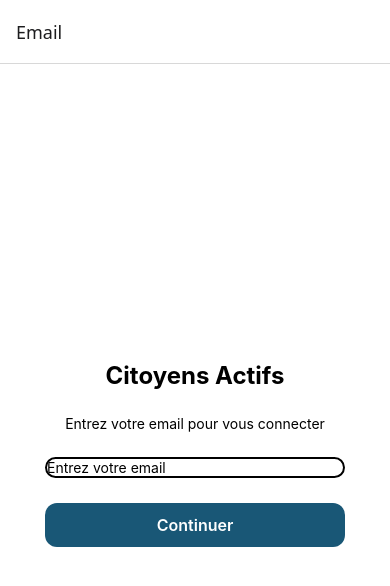
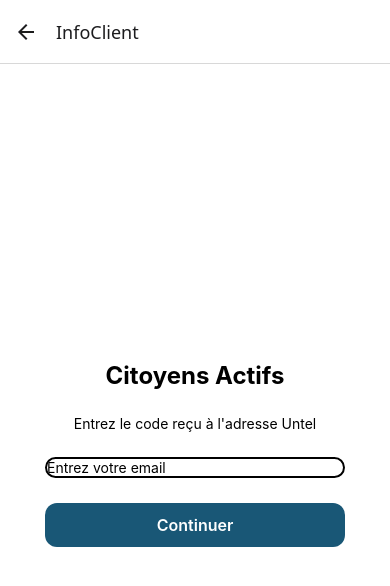
Before and after one commit to hamdikahloun/citoyens-actifs, a React Native app in the folder frontend/: screen /InfoClient in a window 390 px wide. Shown: the top 586 px of the page. Built offline with nearby package versions, Linux system fonts and the light colour scheme.

Commit message:
lastupdate

```diff
--- a/frontend/App.js
+++ b/frontend/App.js
@@ -3,6 +3,7 @@
 import { createNativeStackNavigator } from '@react-navigation/native-stack';
 import Email from './screens/Email';
 import Code from './screens/Code';
+import InfoClient from './screens/InfoClient';
 import { StyleSheet, Text, View, Button, TextInput, TouchableOpacity } from 'react-native';
 import user from './reducers/user';
 
@@ -24,6 +25,7 @@
       <Stack.Navigator initialRouteName="Email">
         <Stack.Screen name="Email" component={Email} />
         <Stack.Screen name="Code" component={Code} />
+        <Stack.Screen name="InfoClient" component={InfoClient} />
       </Stack.Navigator>
       <StatusBar style="auto" />
     </NavigationContainer>
--- a/frontend/screens/InfoClient.js
+++ b/frontend/screens/InfoClient.js
@@ -14,7 +14,7 @@
      //value={texte}
      //onChangeText={setTexte}
      />
-      <TouchableOpacity style={styles.button} onPress={() => navigation.navigate('InfoClient')}>
+      <TouchableOpacity style={styles.button} onPress={() => navigation.navigate('Email')}>
         <Text style={styles.buttonText}>Continuer</Text>
       </TouchableOpacity>
 
```
Also changed, not shown: 1 other file (tests, documents, lock files or other folders).
